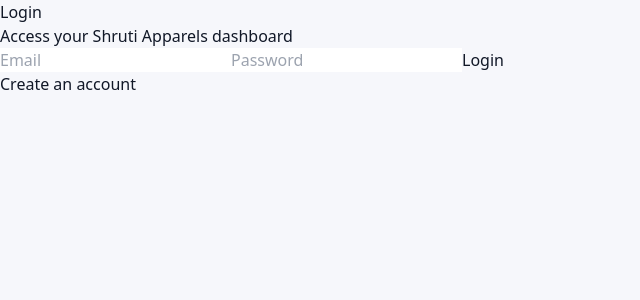
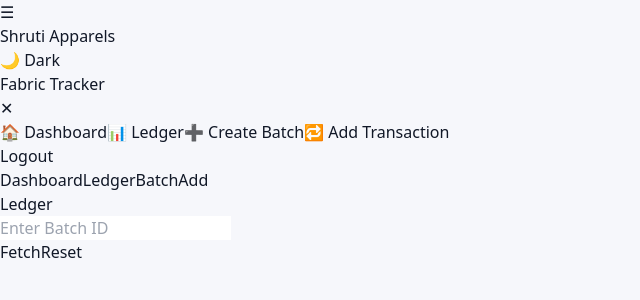
Before and after one commit to SItanshuMathukia/fabric-tracker, a React (Vite) app in the folder fabric-frontend/: page /ledger in a window 1280 px wide. Before the commit this address led to /login. Shown: the top 300 px of the page, without its empty margins (0-640 px from the left). Built offline with nearby package versions, Linux system fonts and the light colour scheme; sample sign-in values are in the browser's storage.

Commit message:
Logging out after closing

```diff
--- a/fabric-frontend/src/api/api.js
+++ b/fabric-frontend/src/api/api.js
@@ -5,7 +5,7 @@
 });
 
 API.interceptors.request.use((config) => {
-  const token = localStorage.getItem("token");
+  const token = sessionStorage.getItem("token");
 
   if (token) {
     config.headers.Authorization = `Bearer ${token}`;
@@ -19,7 +19,7 @@
 export const loginUser = async (data) => {
   const res = await API.post("/login", data);
 
-  localStorage.setItem("token", res.data.access_token);
+  sessionStorage.setItem("token", res.data.access_token);
 
   return res;
 };
--- a/fabric-frontend/src/components/Login.jsx
+++ b/fabric-frontend/src/components/Login.jsx
@@ -21,8 +21,8 @@
       setLoading(true);
       const res = await loginUser(form);
 
-      localStorage.setItem("user", JSON.stringify(res.data.user));
-      localStorage.setItem("token", res.data.access_token);
+      sessionStorage.setItem("user", JSON.stringify(res.data.user));
+      sessionStorage.setItem("token", res.data.access_token);
       navigate("/");
     } catch (err) {
       alert(err.response?.data?.detail || "Login failed");
--- a/fabric-frontend/src/components/ProtectedRoute.jsx
+++ b/fabric-frontend/src/components/ProtectedRoute.jsx
@@ -1,7 +1,7 @@
 import { Navigate } from "react-router-dom";
 
 export default function ProtectedRoute({ children }) {
-  const token = localStorage.getItem("token");
+  const token = sessionStorage.getItem("token");
 
   if (!token) {
     return <Navigate to="/login" replace />;
--- a/fabric-frontend/src/components/Sidebar.jsx
+++ b/fabric-frontend/src/components/Sidebar.jsx
@@ -4,8 +4,8 @@
   const navigate = useNavigate();
 
   function logout() {
-    localStorage.removeItem("token");
-    localStorage.removeItem("user");
+    sessionStorage.removeItem("token");
+    sessionStorage.removeItem("user");
     navigate("/login");
     onClose?.();
   }
--- a/fabric-frontend/src/layouts/DashboardLayout.jsx
+++ b/fabric-frontend/src/layouts/DashboardLayout.jsx
@@ -6,7 +6,7 @@
 export default function DashboardLayout() {
   const [sidebarOpen, setSidebarOpen] = useState(false);
   const [darkMode, setDarkMode] = useState(
-    localStorage.getItem("theme") === "dark"
+    sessionStorage.getItem("theme") === "dark"
   );
 
   useEffect(() => {
@@ -14,10 +14,10 @@
 
     if (darkMode) {
       root.classList.add("dark");
-      localStorage.setItem("theme", "dark");
+      sessionStorage.setItem("theme", "dark");
     } else {
       root.classList.remove("dark");
-      localStorage.setItem("theme", "light");
+      sessionStorage.setItem("theme", "light");
     }
   }, [darkMode]);
 
```
